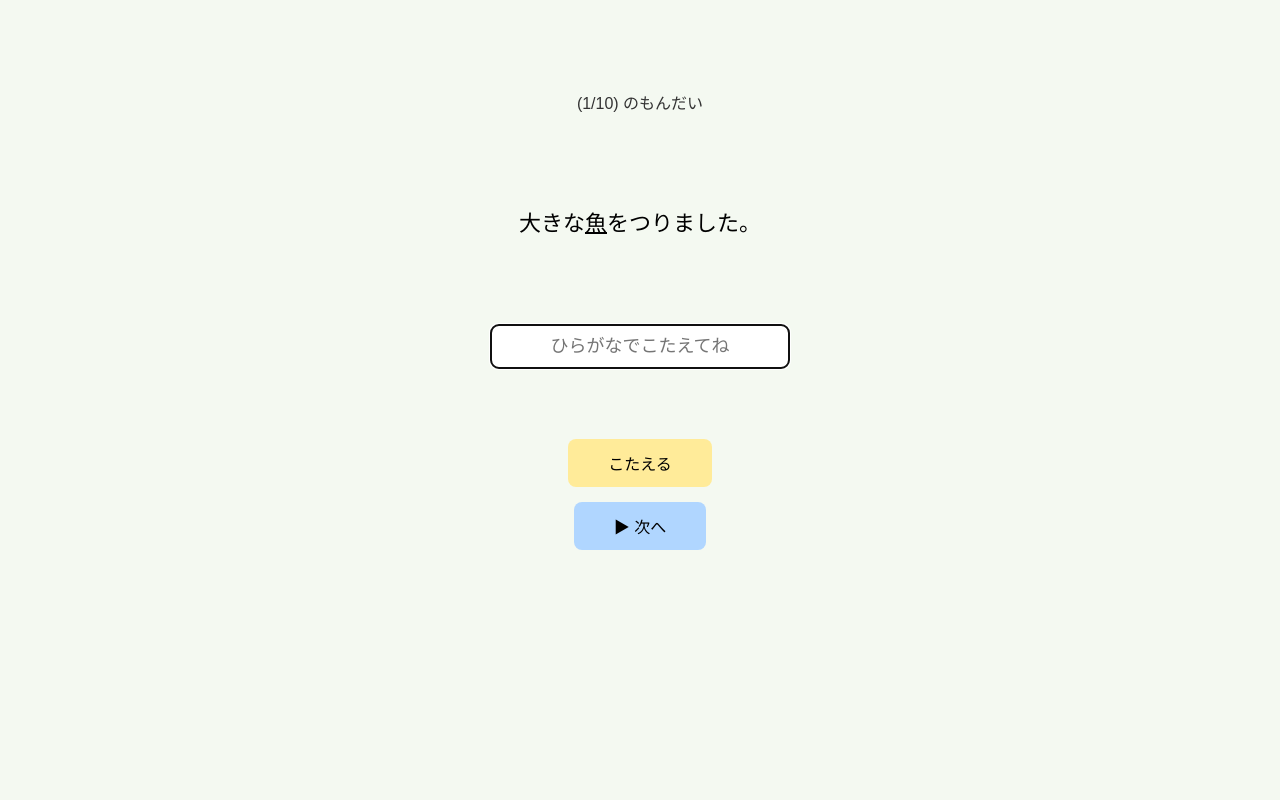
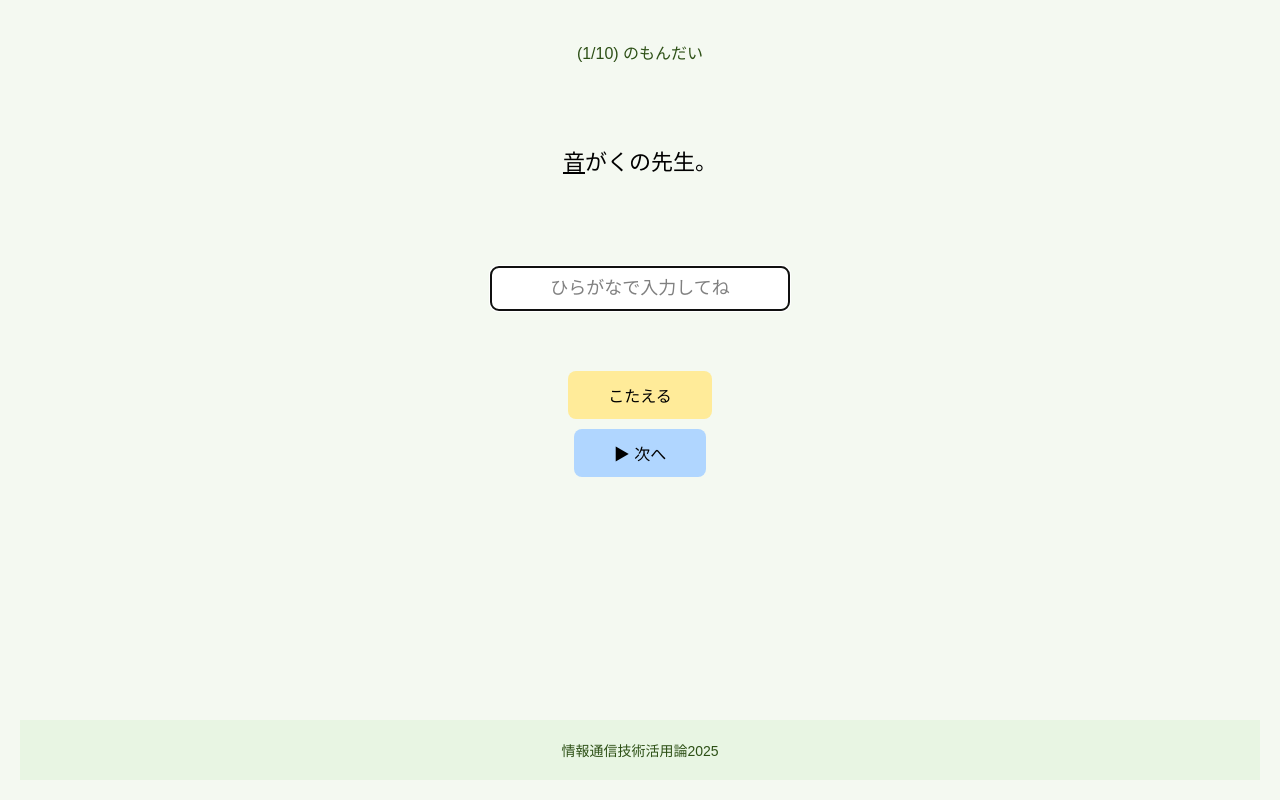
Before and after one commit to aki-chan0817/ics-education, a plain HTML site: page index.html in a window 1280 px wide. Both pictures are taken after a click on the button "1年生". Drawn offline with Linux system fonts and the light colour scheme.

Commit message:
Update index.html

```diff
--- a/index.html
+++ b/index.html
@@ -3,315 +3,308 @@
 <head>
     <meta charset="UTF-8">
     <meta name="viewport" content="width=device-width, initial-scale=1.0">
-    <title>🌸 かんじのもり 🌸</title>
+    <title>情報通信技術活用論2025</title>
     <style>
         * {
             margin: 0;
             padding: 0;
             box-sizing: border-box;
         }
-
         body {
-            font-family: 'Arial', 'Hiragino Kaku Gothic Pro', 'Meiryo', sans-serif;
+            font-family: Arial, sans-serif;
             background-color: #f4f9f1;
             display: flex;
-            justify-content: center;
+            flex-direction: column;
+            min-height: 100vh;
             align-items: center;
-            min-height: 100vh;
             padding: 20px;
         }
-
-        #app {
-            background-color: #f4f9f1;
+        .container {
+            flex: 1;
             width: 100%;
             max-width: 600px;
-            min-height: 700px;
             display: flex;
             flex-direction: column;
             align-items: center;
-            padding: 40px 20px;
+            text-align: center;
         }
-
-        h1 {
+        .title {
             font-size: 28px;
             font-weight: bold;
-            margin-bottom: 40px;
+            margin: 40px 0;
             color: #2d5016;
         }
-
-        .menu-button {
+        .grade-button {
+            font-size: 16px;
             background-color: #b9e8b5;
+            padding: 12px 40px;
+            margin: 6px auto;
             border: none;
-            padding: 12px 40px;
-            font-size: 16px;
-            margin: 6px 0;
+            border-radius: 8px;
             cursor: pointer;
-            border-radius: 8px;
             width: 200px;
+            display: block;
             transition: background-color 0.3s;
         }
-
-        .menu-button:hover {
-            background-color: #a0d89c;
+        .grade-button:hover {
+            background-color: #a0d89f;
         }
-
         .question-number {
             font-size: 16px;
-            margin-bottom: 20px;
-            color: #333;
+            margin: 20px 0;
+            color: #2d5016;
         }
-
         .sentence-box {
             font-size: 22px;
-            padding: 30px;
+            padding: 40px;
+            text-align: center;
+            background-color: #f4f9f1;
             margin: 40px 0;
-            text-align: center;
-            line-height: 1.8;
-            background-color: #f4f9f1;
         }
-
         .underline {
             text-decoration: underline;
-            text-decoration-thickness: 2px;
         }
-
-        .answer-input {
+        .input-box {
             font-size: 18px;
-            padding: 10px 20px;
-            border: 2px solid #ccc;
+            padding: 10px;
+            width: 300px;
+            border: 2px solid #b9e8b5;
             border-radius: 8px;
-            width: 300px;
+            margin: 10px 0;
             text-align: center;
-            margin: 10px 0;
         }
-
-        .result-text {
+        .input-box::placeholder {
+            color: gray;
+        }
+        .result {
             font-size: 16px;
             margin: 10px 0;
             min-height: 30px;
-            font-weight: bold;
         }
-
         .correct {
             color: green;
         }
-
         .incorrect {
             color: red;
         }
-
         .answer-button {
+            font-size: 16px;
             background-color: #ffeb99;
+            padding: 12px 40px;
+            margin: 10px auto;
             border: none;
-            padding: 12px 40px;
-            font-size: 16px;
-            margin: 10px 0;
+            border-radius: 8px;
             cursor: pointer;
-            border-radius: 8px;
+            display: block;
             transition: background-color 0.3s;
         }
-
         .answer-button:hover {
-            background-color: #ffe066;
+            background-color: #ffd966;
         }
-
         .next-button {
+            font-size: 16px;
             background-color: #b0d6ff;
+            padding: 12px 40px;
+            margin: 5px auto;
             border: none;
-            padding: 12px 40px;
-            font-size: 16px;
-            margin: 5px 0;
+            border-radius: 8px;
             cursor: pointer;
-            border-radius: 8px;
+            display: block;
             transition: background-color 0.3s;
         }
-
         .next-button:hover {
-            background-color: #8fc4ff;
+            background-color: #90c0ff;
         }
-
         .finish-title {
             font-size: 26px;
             font-weight: bold;
             margin: 60px 0;
             color: #2d5016;
         }
-
-        .home-button {
+        .menu-button {
+            font-size: 18px;
             background-color: #b9e8b5;
+            padding: 15px 40px;
+            margin: 20px;
             border: none;
-            padding: 15px 50px;
-            font-size: 18px;
-            margin: 20px 0;
+            border-radius: 8px;
             cursor: pointer;
-            border-radius: 8px;
             transition: background-color 0.3s;
         }
-
-        .home-button:hover {
-            background-color: #a0d89c;
+        .menu-button:hover {
+            background-color: #a0d89f;
         }
-
+        footer {
+            width: 100%;
+            text-align: center;
+            padding: 20px;
+            background-color: #e8f5e3;
+            color: #2d5016;
+            font-size: 14px;
+            margin-top: 20px;
+        }
         .hidden {
             display: none;
-        }
-
-        .footer {
-            position: fixed;
-            bottom: 20px;
-            font-size: 14px;
-            color: #666;
-            text-align: center;
         }
     </style>
 </head>
 <body>
-    <div id="app"></div>
+    <div class="container">
+        <div id="menu-screen">
+            <div class="title">🌳 かんじのもり 🌳</div>
+            <button class="grade-button" onclick="startQuiz('1年生')">1年生</button>
+            <button class="grade-button" onclick="startQuiz('2年生')">2年生</button>
+            <button class="grade-button" onclick="startQuiz('3年生')">3年生</button>
+            <button class="grade-button" onclick="startQuiz('4年生')">4年生</button>
+            <button class="grade-button" onclick="startQuiz('5年生')">5年生</button>
+            <button class="grade-button" onclick="startQuiz('6年生')">6年生</button>
+        </div>
+
+        <div id="question-screen" class="hidden">
+            <div class="question-number" id="question-number"></div>
+            <div class="sentence-box" id="sentence-box"></div>
+            <input type="text" class="input-box" id="answer-input" placeholder="ひらがなで入力してね">
+            <div class="result" id="result"></div>
+            <button class="answer-button" id="answer-button" onclick="checkAnswer()">こたえる</button>
+            <button class="next-button" id="next-button" onclick="nextQuestion()">▶ 次へ</button>
+        </div>
+
+        <div id="finish-screen" class="hidden">
+            <div class="finish-title">✨おつかれさまでした✨</div>
+            <button class="menu-button" onclick="showMenu()">🏠 メニューにもどる</button>
+        </div>
+    </div>
+
+    <footer>
+        情報通信技術活用論2025
+    </footer>
 
     <script>
         const kanjiQuestions = {
             "1年生": [
-                {sentence: "明日は木曜日です。", kanji: "木", reading: "もく"},
-                {sentence: "山にのぼります。", kanji: "山", reading: "やま"},
-                {sentence: "川の水がながれています。", kanji: "川", reading: "かわ"},
-                {sentence: "空に月が出ています。", kanji: "月", reading: "つき"},
-                {sentence: "花がさきました。", kanji: "花", reading: "はな"},
-                {sentence: "赤い車が走っています。", kanji: "車", reading: "くるま"},
-                {sentence: "犬がほえています。", kanji: "犬", reading: "いぬ"},
-                {sentence: "手をあらいましょう。", kanji: "手", reading: "て"},
-                {sentence: "口をあけてください。", kanji: "口", reading: "くち"},
-                {sentence: "大きな魚をつりました。", kanji: "魚", reading: "さかな"},
+                {"sentence": "大きなイヌ。", "kanji": "大", "reading": "おお"},
+                {"sentence": "小さい声。", "kanji": "小", "reading": "ちい"},
+                {"sentence": "あめを九つたべた。", "kanji": "九", "reading": "ここの"},
+                {"sentence": "男の子のわらいごえ。", "kanji": "男", "reading": "おとこ"},
+                {"sentence": "さんすうの学しゅう。", "kanji": "学", "reading": "がく"},
+                {"sentence": "日の出をみる。", "kanji": "日", "reading": "ひ"},
+                {"sentence": "じてん車をこぐ。", "kanji": "車", "reading": "しゃ"},
+                {"sentence": "なつ休み。", "kanji": "休", "reading": "やす"},
+                {"sentence": "夕ごはんをたべる。", "kanji": "夕", "reading": "ゆう"},
+                {"sentence": "音がくの先生。", "kanji": "音", "reading": "おん"},
             ],
             "2年生": [
-                {sentence: "父と母はやさしいです。", kanji: "父", reading: "ちち"},
-                {sentence: "兄といっしょにあそびます。", kanji: "兄", reading: "あに"},
-                {sentence: "白い鳥がとんでいます。", kanji: "鳥", reading: "とり"},
-                {sentence: "音が小さいです。", kanji: "音", reading: "おと"},
-                {sentence: "雪がふっています。", kanji: "雪", reading: "ゆき"},
-                {sentence: "強い風がふいています。", kanji: "風", reading: "かぜ"},
-                {sentence: "朝ごはんを食べました。", kanji: "朝", reading: "あさ"},
-                {sentence: "図書館で本を読みます。", kanji: "本", reading: "ほん"},
-                {sentence: "話をよく聞きましょう。", kanji: "話", reading: "はなし"},
-                {sentence: "学校へ行きます。", kanji: "行", reading: "い"},
+                {"sentence": "ともだちに会う。", "kanji": "会", "reading": "あ"},
+                {"sentence": "海でおよぐ。", "kanji": "海", "reading": "うみ"},
+                {"sentence": "教科書を読む。", "kanji": "教", "reading": "きょう"},
+                {"sentence": "頭がいたい。", "kanji": "頭", "reading": "あたま"},
+                {"sentence": "ふかい谷。", "kanji": "谷", "reading": "たに"},
+                {"sentence": "名前を記す。", "kanji": "記", "reading": "しる"},
+                {"sentence": "主語を探す。", "kanji": "語", "reading": "ご"},
+                {"sentence": "車が止まる。", "kanji": "止", "reading": "と"},
+                {"sentence": "船にのる。", "kanji": "船", "reading": "ふね"},
+                {"sentence": "原っぱであそぶ。", "kanji": "原", "reading": "はら"},
             ],
             "3年生": [
-                {sentence: "海で貝をひろいました。", kanji: "海", reading: "うみ"},
-                {sentence: "草がはえています。", kanji: "草", reading: "くさ"},
-                {sentence: "毎日朝ごはんを食べます。", kanji: "毎", reading: "まい"},
-                {sentence: "黄色い花がさきました。", kanji: "黄", reading: "き"},
-                {sentence: "町の中を歩きます。", kanji: "町", reading: "まち"},
-                {sentence: "家の前に道があります。", kanji: "道", reading: "みち"},
-                {sentence: "形がちがいます。", kanji: "形", reading: "かたち"},
-                {sentence: "空気がつめたいです。", kanji: "気", reading: "き"},
-                {sentence: "文字をならいました。", kanji: "文", reading: "ぶん"},
-                {sentence: "世界の国をしらべます。", kanji: "国", reading: "くに"},
+                {"sentence": "ゆう名な詩を読む。", "kanji": "詩", "reading": "し"},
+                {"sentence": "黄金に輝く金閣寺。", "kanji": "黄金", "reading": "おうごん"},
+                {"sentence": "おもしろい物語。", "kanji": "物語", "reading": "ものがたり"},
+                {"sentence": "かきが実る。", "kanji": "実", "reading": "みの"},
+                {"sentence": "まほうの館。", "kanji": "館", "reading": "やかた"},
+                {"sentence": "問いに答える。", "kanji": "問", "reading": "と"},
+                {"sentence": "農家のおじさん。", "kanji": "農家", "reading": "のうか"},
+                {"sentence": "相手に伝える。", "kanji": "相手", "reading": "あいて"},
+                {"sentence": "形を整える。", "kanji": "整", "reading": "ととの"},
+                {"sentence": "新たな発見。", "kanji": "発見", "reading": "はっけん"},
             ],
             "4年生": [
-                {sentence: "季節に関することば", kanji: "季節", reading: "きせつ"},
-                {sentence: "地図を見ながら行きます。", kanji: "地", reading: "ち"},
-                {sentence: "寒い冬がきました。", kanji: "冬", reading: "ふゆ"},
-                {sentence: "船が海を進みます。", kanji: "船", reading: "ふね"},
-                {sentence: "紙でつるをおりました。", kanji: "紙", reading: "かみ"},
-                {sentence: "図を見て考えます。", kanji: "図", reading: "ず"},
-                {sentence: "体をうごかしましょう。", kanji: "体", reading: "からだ"},
-                {sentence: "星がきれいに光っています。", kanji: "星", reading: "ほし"},
-                {sentence: "朝早く起きました。", kanji: "早", reading: "はや"},
-                {sentence: "空の色が青いです。", kanji: "空", reading: "そら"},
+                {"sentence": "季節に関する言葉。", "kanji": "季節", "reading": "きせつ"},
+                {"sentence": "節目の年。", "kanji": "節", "reading": "ふし"},
+                {"sentence": "お米が配給される。", "kanji": "配給", "reading": "はいきゅう"},
+                {"sentence": "最も古い寺。", "kanji": "最", "reading": "もっと"},
+                {"sentence": "昨日の出来事。", "kanji": "昨日", "reading": "きのう"},
+                {"sentence": "信号が赤だ。", "kanji": "信号", "reading": "しんごう"},
+                {"sentence": "図書館にある資料。", "kanji": "資料", "reading": "しりょう"},
+                {"sentence": "友達とあそぶ。", "kanji": "友達", "reading": "ともだち"},
+                {"sentence": "夏休みの半ば。", "kanji": "半", "reading": "なか"},
+                {"sentence": "海底の生き物を調査する。", "kanji": "海底", "reading": "かいてい"},
             ],
             "5年生": [
-                {sentence: "世界の地図を見ました。", kanji: "地図", reading: "ちず"},
-                {sentence: "自然を大切にしましょう。", kanji: "自然", reading: "しぜん"},
-                {sentence: "交通のきまりをまもります。", kanji: "交通", reading: "こうつう"},
-                {sentence: "工場を見学しました。", kanji: "工場", reading: "こうじょう"},
-                {sentence: "未来のことを考えます。", kanji: "未来", reading: "みらい"},
-                {sentence: "地球はまるいです。", kanji: "地球", reading: "ちきゅう"},
-                {sentence: "植物を育てます。", kanji: "植物", reading: "しょくぶつ"},
-                {sentence: "音楽の時間です。", kanji: "音楽", reading: "おんがく"},
-                {sentence: "自由に絵をかきます。", kanji: "自由", reading: "じゆう"},
-                {sentence: "風がつよくふきました。", kanji: "風", reading: "かぜ"},
+                {"sentence": "学校の校舎。", "kanji": "校舎", "reading": "こうしゃ"},
+                {"sentence": "家と学校を往復する。", "kanji": "往復", "reading": "おうふく"},
+                {"sentence": "馬が暴れる。", "kanji": "暴", "reading": "あば"},
+                {"sentence": "土地を肥やす。", "kanji": "肥", "reading": "こ"},
+                {"sentence": "豊かな心情。", "kanji": "情", "reading": "じょう"},
+                {"sentence": "明るい態度。", "kanji": "態", "reading": "たい"},
+                {"sentence": "司会を任せる。", "kanji": "司会", "reading": "しかい"},
+                {"sentence": "画像を加工する。", "kanji": "像", "reading": "ぞう"},
+                {"sentence": "原因が分かる。", "kanji": "原因", "reading": "げんいん"},
+                {"sentence": "コードを接続する。", "kanji": "接続", "reading": "せつぞく"},
             ],
             "6年生": [
-                {sentence: "歴史を学びます。", kanji: "歴史", reading: "れきし"},
-                {sentence: "新聞を読みます。", kanji: "新聞", reading: "しんぶん"},
-                {sentence: "政治について話します。", kanji: "政治", reading: "せいじ"},
-                {sentence: "科学の実験をしました。", kanji: "科学", reading: "かがく"},
-                {sentence: "経済のニュースを見ました。", kanji: "経済", reading: "けいざい"},
-                {sentence: "文化をまなびます。", kanji: "文化", reading: "ぶんか"},
-                {sentence: "努力をつづけます。", kanji: "努力", reading: "どりょく"},
-                {sentence: "未来の夢を語ります。", kanji: "未来", reading: "みらい"},
-                {sentence: "安全に気をつけます。", kanji: "安全", reading: "あんぜん"},
-                {sentence: "成長することはすばらしい。", kanji: "成長", reading: "せいちょう"},
+                {"sentence": "姿勢を正す。", "kanji": "姿勢", "reading": "しせい"},
+                {"sentence": "胸がドキドキする。", "kanji": "胸", "reading": "むね"},
+                {"sentence": "布が垂れ下がる。", "kanji": "垂", "reading": "た"},
+                {"sentence": "視線を感じる。", "kanji": "視線", "reading": "しせん"},
+                {"sentence": "乱暴な発言だ。", "kanji": "乱暴", "reading": "らんぼう"},
+                {"sentence": "テスト範囲を確認する。", "kanji": "確認", "reading": "かくにん"},
+                {"sentence": "純白のウエディングドレス。", "kanji": "純白", "reading": "じゅんぱく"},
+                {"sentence": "ワクチンを注射する。", "kanji": "注射", "reading": "ちゅうしゃ"},
+                {"sentence": "電源を切る。", "kanji": "源", "reading": "げん"},
+                {"sentence": "密接な関係。", "kanji": "密接", "reading": "みっせつ"},
             ],
         };
 
         let currentQuestions = [];
         let currentIndex = 0;
-        const app = document.getElementById('app');
-
-        function shuffle(array) {
-            const newArray = [...array];
-            for (let i = newArray.length - 1; i > 0; i--) {
-                const j = Math.floor(Math.random() * (i + 1));
-                [newArray[i], newArray[j]] = [newArray[j], newArray[i]];
-            }
-            return newArray;
-        }
 
         function showMenu() {
-            app.innerHTML = `
-                <h1>🌳 かんじのもり 🌳</h1>
-                ${Object.keys(kanjiQuestions).map(grade =>
-                    `<button class="menu-button" onclick="startQuiz('${grade}')">${grade}</button>`
-                ).join('')}
-                <div class="footer">情報通信技術活用論2025</div>
-            `;
+            document.getElementById('menu-screen').classList.remove('hidden');
+            document.getElementById('question-screen').classList.add('hidden');
+            document.getElementById('finish-screen').classList.add('hidden');
         }
 
         function startQuiz(grade) {
-            currentQuestions = shuffle(kanjiQuestions[grade]);
+            const questions = kanjiQuestions[grade];
+            currentQuestions = questions.sort(() => Math.random() - 0.5);
             currentIndex = 0;
+            document.getElementById('menu-screen').classList.add('hidden');
+            document.getElementById('question-screen').classList.remove('hidden');
             showQuestion();
         }
 
         function showQuestion() {
             const q = currentQuestions[currentIndex];
+            document.getElementById('question-number').textContent = `(${currentIndex + 1}/${currentQuestions.length}) のもんだい`;
+
+            const sentenceBox = document.getElementById('sentence-box');
             const sentence = q.sentence;
             const kanji = q.kanji;
-            const kanjiIndex = sentence.indexOf(kanji);
+            const index = sentence.indexOf(kanji);
 
-            const before = sentence.substring(0, kanjiIndex);
-            const after = sentence.substring(kanjiIndex + kanji.length);
+            const before = sentence.substring(0, index);
+            const target = sentence.substring(index, index + kanji.length);
+            const after = sentence.substring(index + kanji.length);
 
-            app.innerHTML = `
-                <div class="question-number">(${currentIndex + 1}/${currentQuestions.length}) のもんだい</div>
-                <div class="sentence-box">
-                    ${before}<span class="underline">${kanji}</span>${after}
-                </div>
-                <input type="text" class="answer-input" id="answerInput" placeholder="ひらがなでこたえてね">
-                <div class="result-text" id="resultText"></div>
-                <button class="answer-button" onclick="checkAnswer()">こたえる</button>
-                <button class="next-button" onclick="nextQuestion()">▶ 次へ</button>
-            `;
+            sentenceBox.innerHTML = before + '<span class="underline">' + target + '</span>' + after;
 
-            document.getElementById('answerInput').focus();
-            document.getElementById('answerInput').addEventListener('keypress', function(e) {
-                if (e.key === 'Enter') {
-                    checkAnswer();
-                }
-            });
+            document.getElementById('answer-input').value = '';
+            document.getElementById('result').textContent = '';
+            document.getElementById('result').className = 'result';
+            document.getElementById('answer-input').focus();
         }
 
         function checkAnswer() {
             const q = currentQuestions[currentIndex];
-            const answer = document.getElementById('answerInput').value.trim();
-            const resultText = document.getElementById('resultText');
+            const answer = document.getElementById('answer-input').value.trim();
+            const resultDiv = document.getElementById('result');
 
             if (answer === q.reading) {
-                resultText.textContent = '💮 正解！';
-                resultText.className = 'result-text correct';
+                resultDiv.textContent = '💮 正解!';
+                resultDiv.className = 'result correct';
             } else {
-                resultText.textContent = `❌ 不正解! 正しくは「${q.reading}」`;
-                resultText.className = 'result-text incorrect';
+                resultDiv.textContent = `❌ 不正解! 正しくは「${q.reading}」`;
+                resultDiv.className = 'result incorrect';
             }
         }
 
@@ -325,13 +318,20 @@
         }
 
         function showFinish() {
-            app.innerHTML = `
-                <div class="finish-title">✨おつかれさまでした✨</div>
-                <button class="home-button" onclick="showMenu()">🏠 メニューにもどる</button>
-            `;
+            document.getElementById('question-screen').classList.add('hidden');
+            document.getElementById('finish-screen').classList.remove('hidden');
         }
 
-        showMenu();
+        document.getElementById('answer-input').addEventListener('keypress', function(e) {
+            if (e.key === 'Enter') {
+                const resultDiv = document.getElementById('result');
+                if (resultDiv.textContent === '') {
+                    checkAnswer();
+                } else {
+                    nextQuestion();
+                }
+            }
+        });
     </script>
 </body>
 </html>
```
